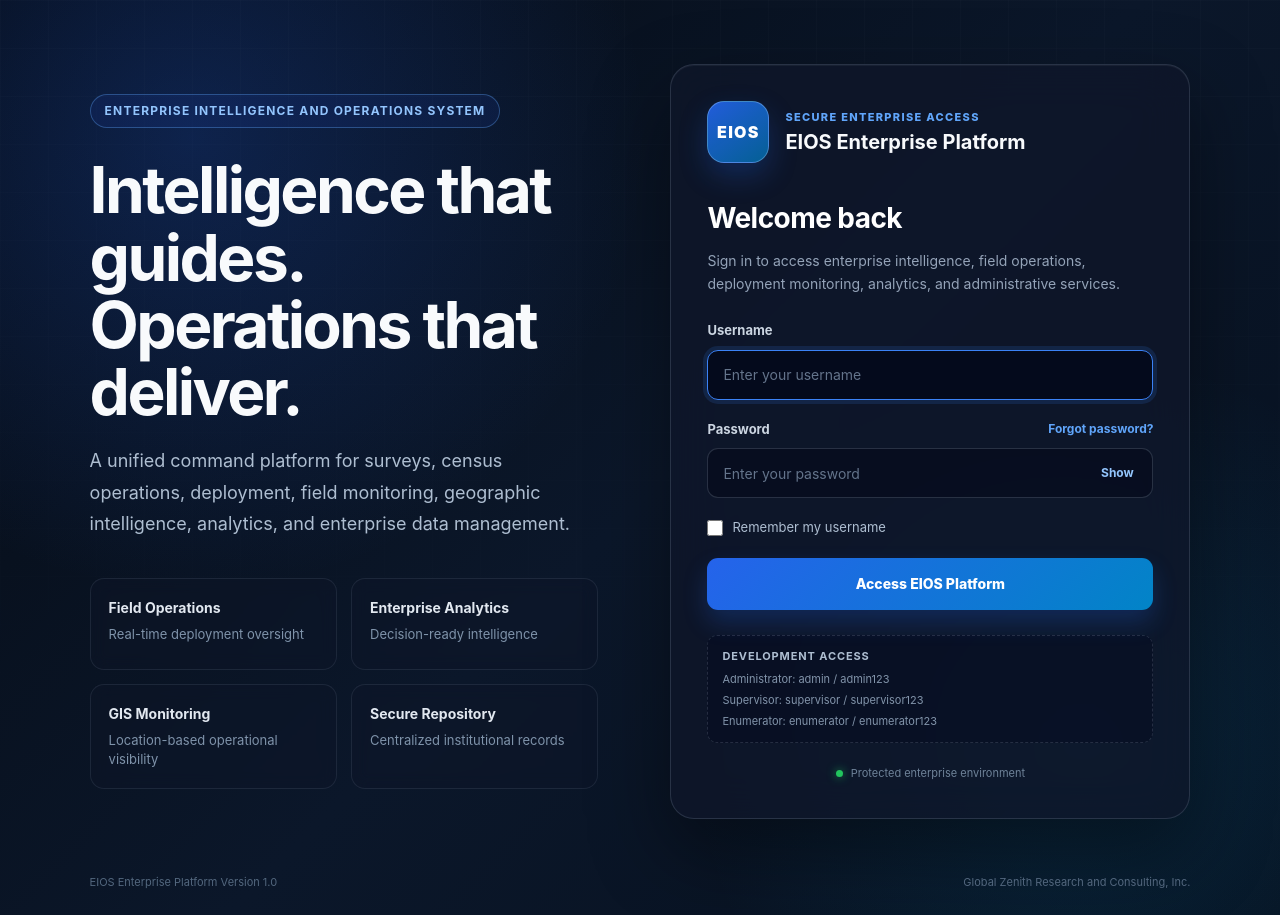
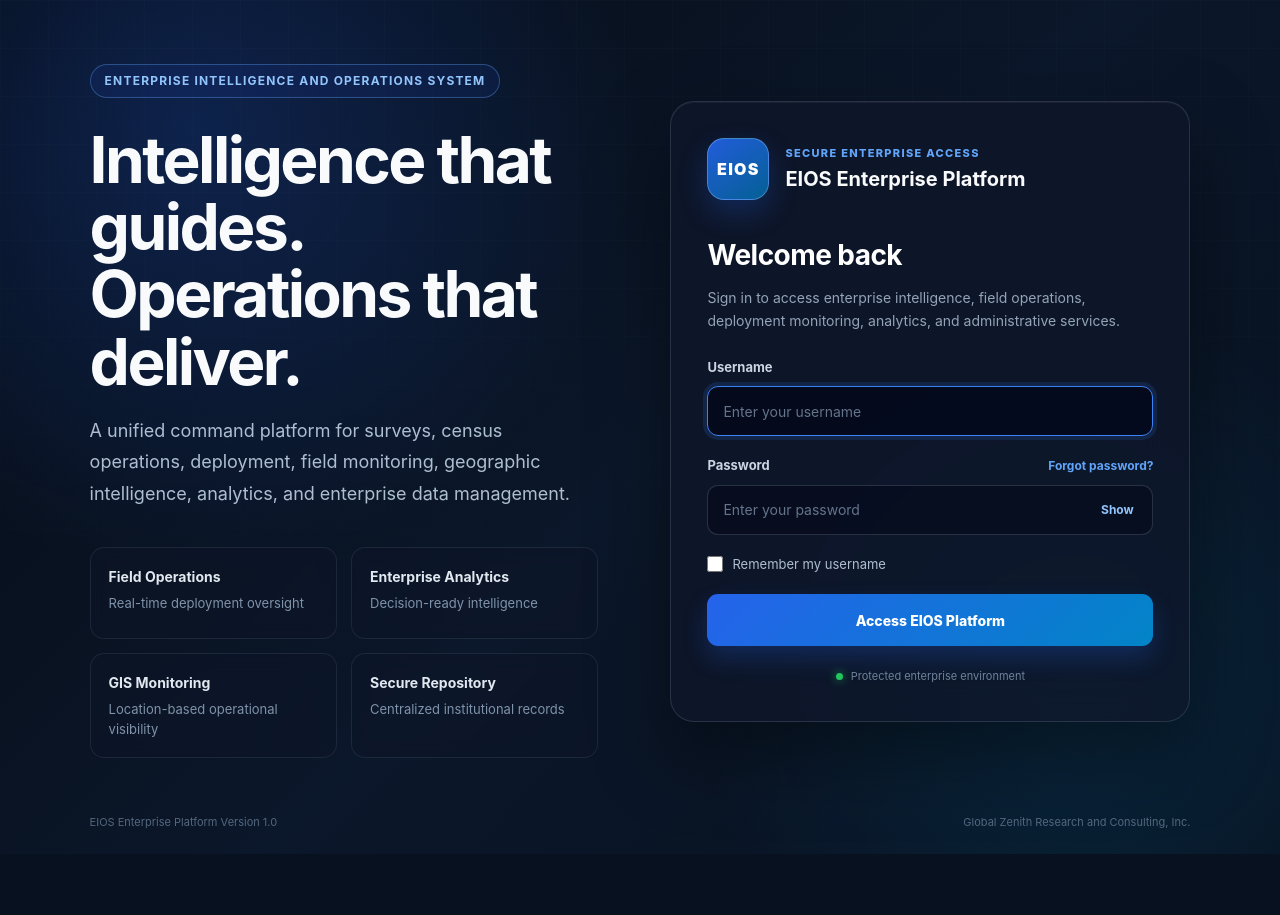
Before and after one commit to docedmonares-dot/EIOS-MASTER, a React (Vite) app in the folder frontend/eios-master-app/: page /login in a window 1280 px wide. After the commit the page ends 854 px from the top, so only its background shows below. Built offline with nearby package versions, Linux system fonts and the light colour scheme; no server answers.

Commit message:
Remove development credentials from login

```diff
--- a/frontend/eios-master-app/src/modules/authentication/components/LoginCard.jsx
+++ b/frontend/eios-master-app/src/modules/authentication/components/LoginCard.jsx
@@ -24,14 +24,6 @@
 
       <LoginForm />
 
-      <div className="eios-development-access">
-        <strong>Development access</strong>
-
-        <span>Administrator: admin / admin123</span>
-        <span>Supervisor: supervisor / supervisor123</span>
-        <span>Enumerator: enumerator / enumerator123</span>
-      </div>
-
       <div className="eios-login-security">
         <span className="eios-security-indicator" />
 
```
